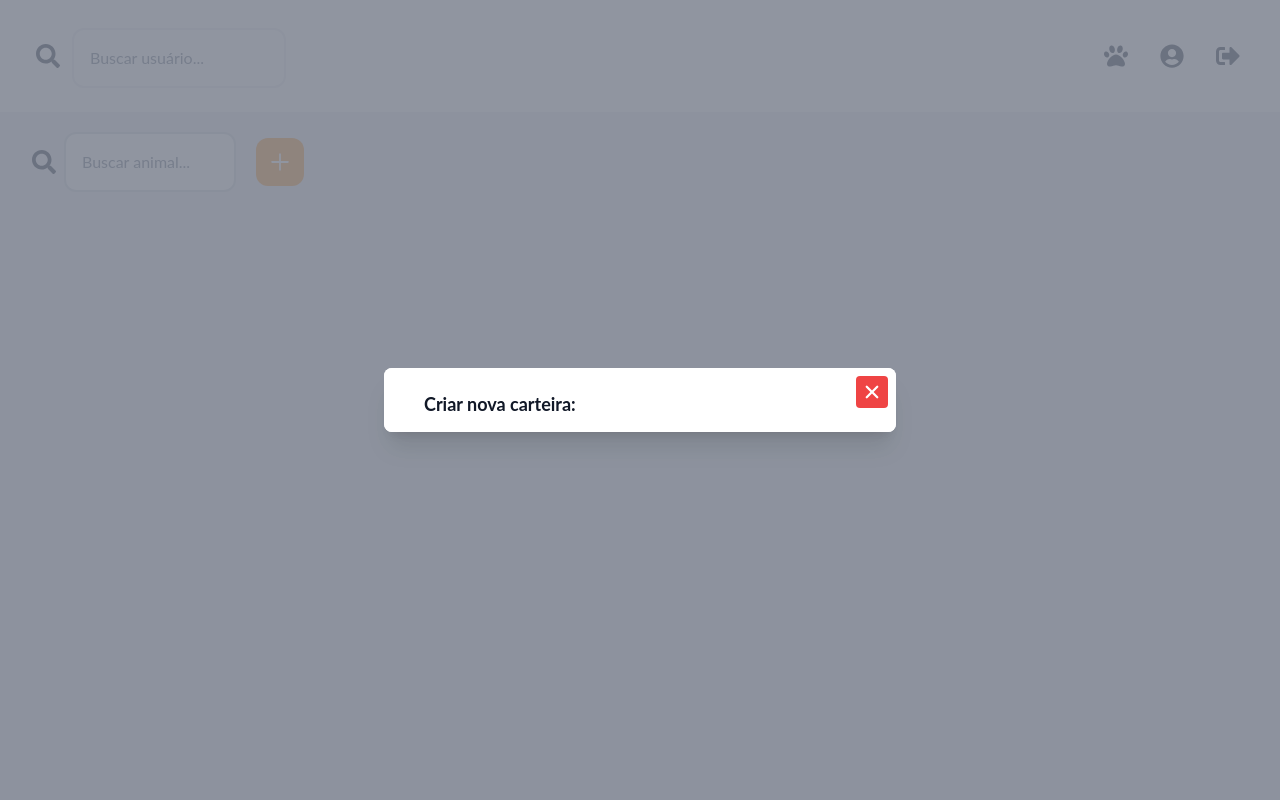
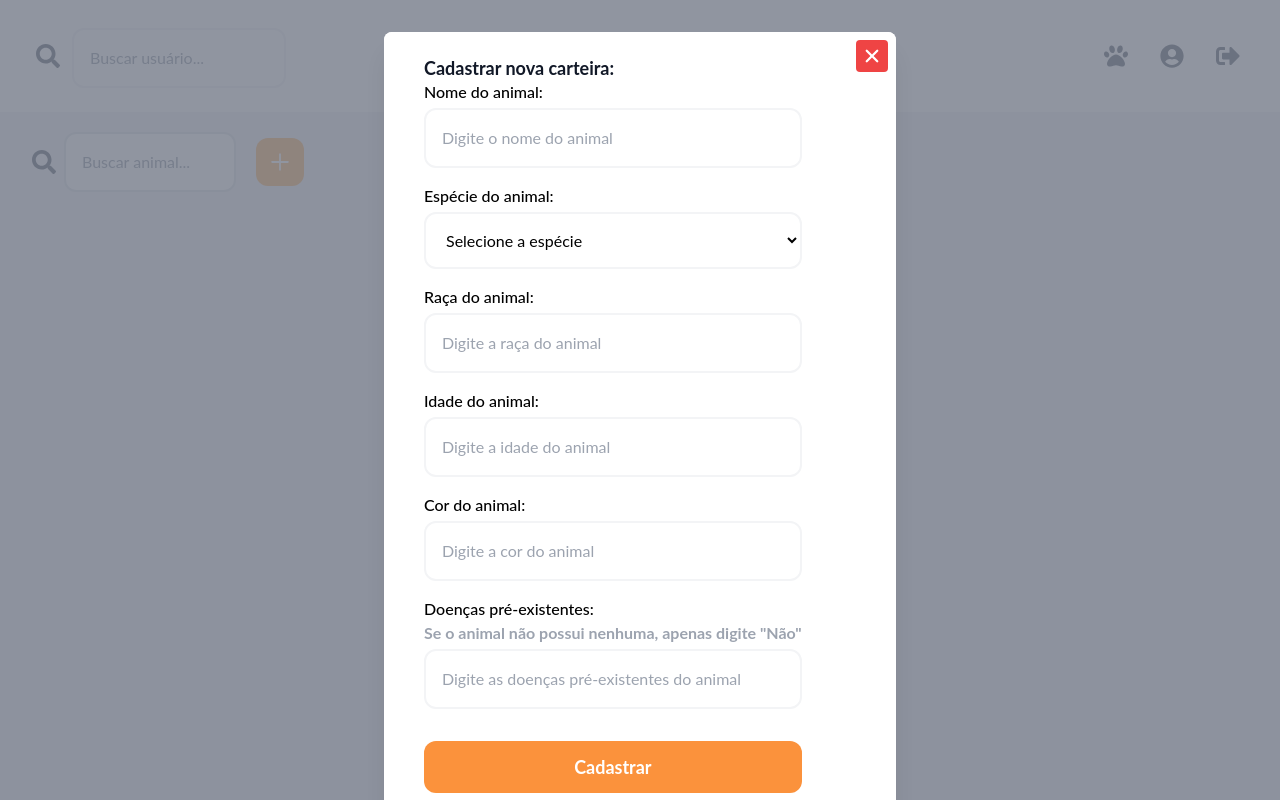
Before and after one commit to marimatulle/petslife, a React (Create React App) app: page /cards in a window 1280 px wide. Both pictures are taken after a click on the button 280 px from the left and 162 px from the top of the page. Built offline with nearby package versions, Linux system fonts and the light colour scheme; no server answers.

Commit message:
feat: implements the registration form for a new card

```diff
--- a/src/cards/CreateCardsModal.jsx
+++ b/src/cards/CreateCardsModal.jsx
@@ -1,7 +1,40 @@
-import React from "react";
+import React, { useState } from "react";
 import { IoClose } from "react-icons/io5";
+import { collection, addDoc } from "firebase/firestore";
+import { database } from "../firebase";
+import { toast } from "react-toastify";
 
 const CreateCardsModal = ({ onClose }) => {
+  const [animalName, setAnimalName] = useState("");
+  const [animalSpecies, setAnimalSpecies] = useState("");
+  const [animalBreed, setAnimalBreed] = useState("");
+  const [animalAge, setAnimalAge] = useState("");
+  const [animalColor, setAnimalColor] = useState("");
+  const [preExistingIllnesses, setPreExistingIllnesses] = useState("");
+
+  const handleSubmit = async (e) => {
+    e.preventDefault();
+    try {
+      const docRef = await addDoc(collection(database, "Cards"), {
+        animalName: animalName,
+        animalSpecies: animalSpecies,
+        animalBreed: animalBreed,
+        animalAge: animalAge,
+        animalColor: animalColor,
+        preExistingIllnesses: preExistingIllnesses,
+      });
+      toast.success("Carteira cadastrada com sucesso!", {
+        position: "top-center",
+      });
+      onClose();
+    } catch (error) {
+      console.error("Error adding document: ", error);
+      toast.error("Algum problema ocorreu no cadastro da carteira.", {
+        position: "bottom-center",
+      });
+    }
+  };
+
   return (
     <div
       className="fixed z-10 inset-0 overflow-y-auto"
@@ -26,8 +59,98 @@ const CreateCardsModal = ({ onClose }) => {
                   className="text-lg leading-6 font-bold text-gray-900"
                   id="modal-title"
                 >
-                  Criar nova carteira:
+                  Cadastrar nova carteira:
                 </h3>
+                <form onSubmit={handleSubmit}>
+                  <div className="mb-4">
+                    <label className="text-black font-medium">
+                      Nome do animal:
+                    </label>
+                    <input
+                      className="w-full border-2 border-gray-100 rounded-xl p-4 mt-1 bg-transparent"
+                      placeholder="Digite o nome do animal"
+                      type="text"
+                      value={animalName}
+                      onChange={(e) => setAnimalName(e.target.value)}
+                      required
+                    />
+                  </div>
+                  <div className="mb-4">
+                    <label className="text-black font-medium">
+                      Espécie do animal:
+                    </label>
+                    <select
+                      className="w-full border-2 border-gray-100 rounded-xl p-4 mt-1 bg-transparent"
+                      value={animalSpecies}
+                      onChange={(e) => setAnimalSpecies(e.target.value)}
+                      required
+                    >
+                      <option value="">Selecione a espécie</option>
+                      <option value="dog">Cachorro</option>
+                      <option value="cat">Gato</option>
+                    </select>
+                  </div>
+                  <div className="mb-4">
+                    <label className="text-black font-medium">
+                      Raça do animal:
+                    </label>
+                    <input
+                      className="w-full border-2 border-gray-100 rounded-xl p-4 mt-1 bg-transparent"
+                      placeholder="Digite a raça do animal"
+                      type="text"
+                      value={animalBreed}
+                      onChange={(e) => setAnimalBreed(e.target.value)}
+                      required
+                    />
+                  </div>
+                  <div className="mb-4">
+                    <label className="text-black font-medium">
+                      Idade do animal:
+                    </label>
+                    <input
+                      className="w-full border-2 border-gray-100 rounded-xl p-4 mt-1 bg-transparent"
+                      placeholder="Digite a idade do animal"
+                      type="text"
+                      value={animalAge}
+                      onChange={(e) => setAnimalAge(e.target.value)}
+                      required
+                    />
+                  </div>
+                  <div className="mb-4">
+                    <label className="text-black font-medium">
+                      Cor do animal:
+                    </label>
+                    <input
+                      className="w-full border-2 border-gray-100 rounded-xl p-4 mt-1 bg-transparent"
+                      placeholder="Digite a cor do animal"
+                      type="text"
+                      value={animalColor}
+                      onChange={(e) => setAnimalColor(e.target.value)}
+                      required
+                    />
+                  </div>
+                  <div className="mb-4">
+                    <label className="text-black font-medium">
+                      Doenças pré-existentes:
+                    </label>
+                    <h3 className="font-bold text-gray-400">
+                      Se o animal não possui nenhuma, apenas digite "Não"
+                    </h3>
+                    <input
+                      className="w-full border-2 border-gray-100 rounded-xl p-4 mt-1 bg-transparent"
+                      placeholder="Digite as doenças pré-existentes do animal"
+                      type="text"
+                      value={preExistingIllnesses}
+                      onChange={(e) => setPreExistingIllnesses(e.target.value)}
+                      required
+                    />
+                  </div>
+                  <div className="mt-8 flex flex-col gap-y-4">
+                    <button className="active:scale-[.98] active:duration-75 transition-all hover:scale-[1.01] ease-in-out py-3 rounded-xl bg-orange-400 text-white text-lg font-bold">
+                      Cadastrar
+                    </button>
+                  </div>
+                </form>
               </div>
               <button
                 onClick={onClose}
```
